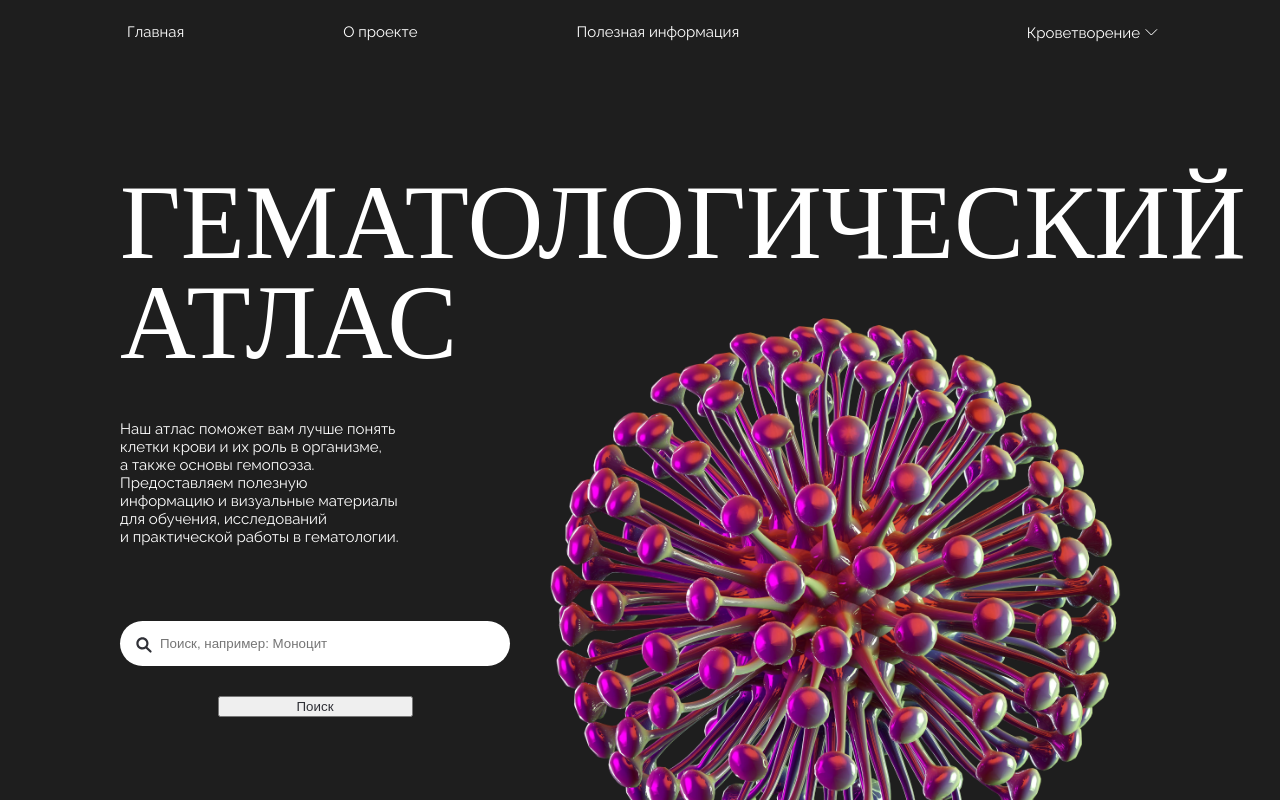
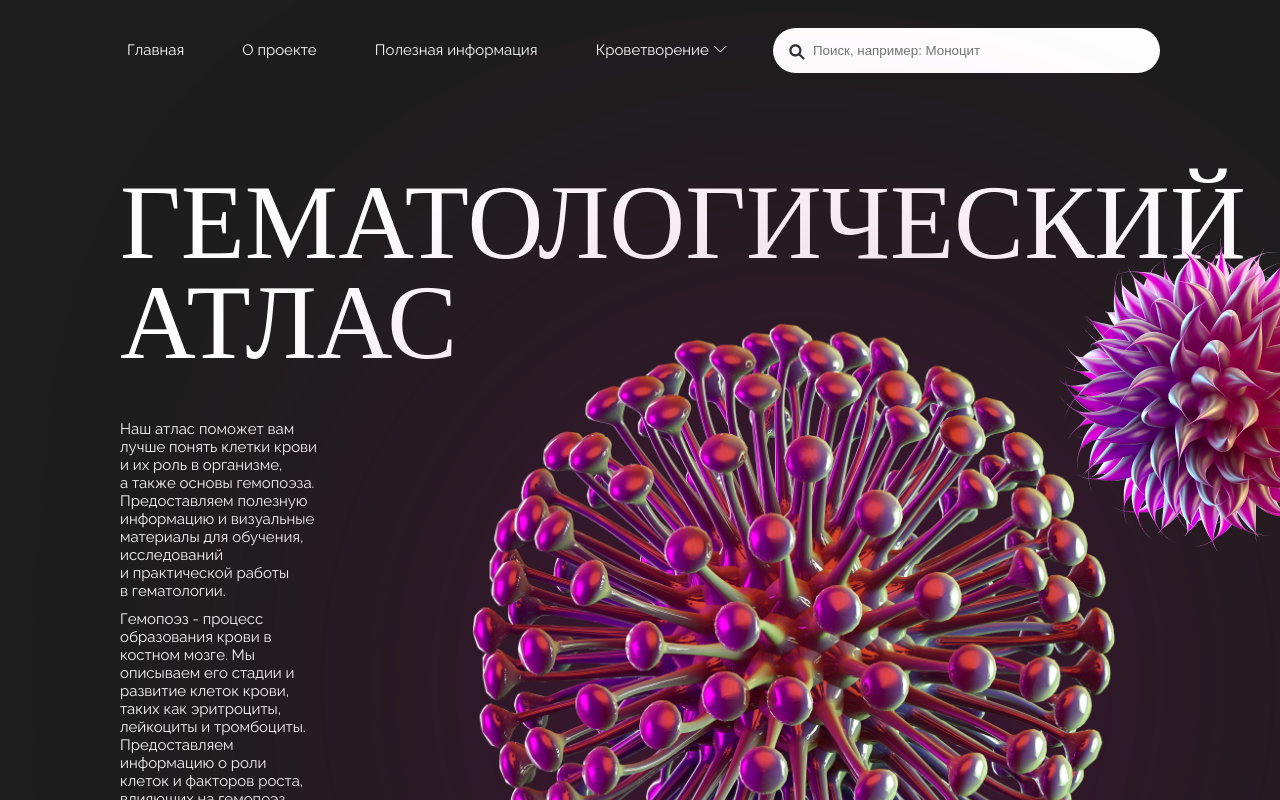
Before and after one commit to borshhevskijj/hematology-atlas, a React (Create React App) app in the folder view/: page / in a window 1280 px wide. Built offline with nearby package versions, Linux system fonts and the light colour scheme; no server answers.

Commit message:
styling navbar

```diff
--- a/view/src/App.css
+++ b/view/src/App.css
@@ -9,6 +9,9 @@
 *::before, *::after{
     box-sizing: border-box;
 }
+/* #root{
+    overflow: hidden;
+} */
 html, body {
     height: 100%;
     margin: 0;
@@ -21,12 +24,15 @@ html, body {
  }
 body{
     position: relative;
-    padding: 0 120px;
+    /* padding: 0 120px; */
     font-size: 15px;
     font-family: 'Raleway', sans-serif;
     font-feature-settings: 'pnum' on, 'lnum' on;
     scroll-behavior: smooth;
     overflow-y: scroll;
+}
+header,section{
+    margin: 0 120px;
 }
 p{
     line-height: 18px;
@@ -60,5 +66,4 @@ h2{
     p{
         line-height: 16.44px;
     }
-
 }
--- a/view/src/views/homePage/MainScreen/Main.tsx
+++ b/view/src/views/homePage/MainScreen/Main.tsx
@@ -1,6 +1,7 @@
 import { Input } from "../../search/Input";
 import cl from "./main.module.css";
 import img from "../../../assets/mainScreen/mainScreenHQ.webp";
+import img2 from "../../../assets/mainScreen/mainScreenImg2.png";
 const Main = () => {
   return (
     <section className={cl.main}>
@@ -16,10 +17,17 @@ const Main = () => {
             Предоставляем полезную информацию и визуальные материалы для обучения, исследований и практической работы
             в гематологии.
           </p>
-          <Input />
+          <p>
+            Гемопоэз - процесс образования крови в костном мозге. Мы описываем его стадии и развитие клеток крови, таких
+            как эритроциты, лейкоциты и тромбоциты. Предоставляем информацию о роли клеток и факторов роста, влияющих на
+            гемопоэз.
+          </p>
         </div>
-        <div className={cl.imageWrapper}>
+        <div className={cl.bigImageWrapper}>
           <img src={img} alt="image" />
+        </div>
+        <div className={cl.smallImageWrapper}>
+          <img src={img2} alt="image" />
         </div>
       </div>
     </section>
--- a/view/src/views/homePage/MainScreen/main.module.css
+++ b/view/src/views/homePage/MainScreen/main.module.css
@@ -12,18 +12,27 @@
 }
 
 .contentWrapper p{
-    padding: 0 110px 75px 0;
+    padding: 0 110px 10px 0;
+}
+.contentWrapper{
+    width: 35%;
+}
+.bigImageWrapper{
+    position: relative;
+    width: 733px;
+    height:745px;
+    min-width: 733px;
+    min-height:745px;
+    top: -140px;
+}
+.smallImageWrapper{
+    position: absolute;
+    right: -220px;
+    top: -190px;
 }
 
-.imageWrapper{
-    position: relative;
-    width: 650px;
-    height:650px;
-    min-width: 650px;
-    min-height: 650px;
-    top: -140px;
-}
-.imageWrapper img{
+.bigImageWrapper img{
     width: 100%;
     height: 100%;
+    filter: drop-shadow(3px 32px 180px rgba(132, 1, 91, 0.53));
 }
--- a/view/src/views/homePage/aboutBloodCells/BloodCellsTypes.tsx
+++ b/view/src/views/homePage/aboutBloodCells/BloodCellsTypes.tsx
@@ -1,4 +1,5 @@
 import cl from "./bloodCellsTypes.module.css";
+import img from "../../../assets/aboutBloodCells/bloodTypesImg.png";
 const BloodCellsTypes = () => {
   return (
     <div className={cl.content}>
@@ -33,6 +34,9 @@ const BloodCellsTypes = () => {
           9–12 дней.
         </p>
       </article>
+      <div className={cl.bgImg}>
+        <img src={img} alt="" />
+      </div>
     </div>
   );
 };
--- a/view/src/views/homePage/aboutBloodCells/bloodCellsTypes.module.css
+++ b/view/src/views/homePage/aboutBloodCells/bloodCellsTypes.module.css
@@ -1,13 +1,25 @@
 .content{
     display: flex;
     flex-wrap: wrap;
+    justify-content: center;
+    position: relative;
     gap: 13px;
     padding-bottom: 260px;
 }
 .content h3{
-    width: calc(100%/3)
+    width: calc(calc(100%/3) - 13px);
+}
+.content h4{
+    margin-bottom: 18px;
 }
 .content article{
-    width: calc(calc(100%/3) - 39px);
-    /* flex: 1 1 33; */
+    width: calc(calc(100%/3) - 13px);
 }
+.content p {
+    padding-bottom: 15px;
+}
+.bgImg{
+    position: absolute;
+    bottom: -240px;
+    left: -240px;
+}
--- a/view/src/views/homePage/aboutProject/AboutProject.tsx
+++ b/view/src/views/homePage/aboutProject/AboutProject.tsx
@@ -23,11 +23,11 @@ const AboutProject = () => {
           <div>
             <img src={img2} alt="123" />
           </div>
-          <p>
+          {/* <p>
             Гемопоэз - процесс образования крови в костном мозге. Мы описываем его стадии и развитие клеток крови, таких
             как эритроциты, лейкоциты и тромбоциты. Предоставляем информацию о роли клеток и факторов роста, влияющих на
             гемопоэз.
-          </p>
+          </p> */}
         </div>
       </div>
     </section>
--- a/view/src/views/navBar/NavBar.tsx
+++ b/view/src/views/navBar/NavBar.tsx
@@ -2,6 +2,7 @@ import React from "react";
 import cl from "./navBar.module.css";
 import { HashLink as Link } from "react-router-hash-link";
 import subMenuIcon from "../../assets/icons/subMenuIcon.svg";
+import { Input } from "../search/Input";
 
 interface Props {
   SubmenuRef: React.MutableRefObject<null | HTMLAnchorElement>;
@@ -13,7 +14,6 @@ const NavBar: React.FC<Props> = ({ isOpen, SubmenuRef }) => {
     <header id="main">
       <nav>
         <ul>
-          <div className={cl.navBarLeftPart}>
           <li>
             <Link to="/#main">Главная</Link>
           </li>
@@ -23,13 +23,12 @@ const NavBar: React.FC<Props> = ({ isOpen, SubmenuRef }) => {
           <li>
             <Link to="/#aboutBloodCells">Полезная информация</Link>
           </li>
-          </div>
-
-          <li className={cl.navBarRightPart}>
+          <li className={cl.submenuBnt}>
             <a href="#" ref={SubmenuRef}>
               Кроветворение
               <img className={`${isOpen ? "" : cl.imgOpen}`} src={subMenuIcon} alt="open/close icon" />
             </a>
+            {/* ---------------- */}
             <ul className={`${cl.submenu} ${isOpen ? cl.open : ""}`}>
               <li>
                 <Link to={`hematopoiesis/lymphopoiesis`}>Лимфопоэз</Link>
@@ -54,6 +53,7 @@ const NavBar: React.FC<Props> = ({ isOpen, SubmenuRef }) => {
               </li>
             </ul>
           </li>
+          <Input />
         </ul>
       </nav>
     </header>
--- a/view/src/views/navBar/navBar.module.css
+++ b/view/src/views/navBar/navBar.module.css
@@ -4,69 +4,60 @@ header{
 nav ul {
   display: flex;
   justify-content: space-between;
+  align-items: center;
   min-height: 50px;
+  position: relative;
 }
 nav ul li > *{
   padding: 7px;
 }
-.navBarLeftPart{
-    display: flex;
+
+.submenuBnt {
+  /* cursor: pointer; */
+  position: relative;
+  z-index:34;
 }
-.navBarLeftPart li:not(:last-child){
-  margin-right: 145px;
+.submenuBnt a{
+  position: relative;
+  z-index: 34;
 }
 
-.navBarRightPart a {
-  /* cursor: pointer; */
-  position: relative;
-  z-index: 2;
-}
-
-.navBarRightPart img{
+.submenuBnt img{
   position: relative;
   left: 5px;
   transition: transform .3s cubic-bezier(0.165, 0.84, 0.44, 1) ;
 }
 
-.navBarRightPart .imgOpen{
+.submenuBnt .imgOpen{
     transform:rotate(180deg);
 }
 
 
 .submenu {
-  display: block;
   position: absolute;
+  padding: 90px 30px 30px 30px;
   z-index: 1;
-  top: -500px;
-  right: 100px;
-  padding: 0;
+  top: -530px;
   transition: all .4s cubic-bezier(0.165, 0.84, 0.44, 1);
-
+  display: flex;
+  flex-direction: column;
+  align-items: center;
+  right: -70px;
+  left: -75px;
+  z-index: 33;
+  background: rgba(6, 6, 6, 0.23);
+  box-shadow: inset 0px 1px 40px rgba(248, 230, 250, 0.2);
+  -webkit-backdrop-filter: blur(5px);
+  backdrop-filter: blur(5px);
+  border-radius: 0px 0px 15px 15px;
+  opacity: 0.98;
   }
 
-  .submenu.open::after{
-    content: '';
-    position: absolute;
-    top: -30%;
-    left: -15%;
-    width: 130%;
-    height: 160%;
-    background: rgba(6, 6, 6, 0.23);
-    opacity: 0.98;
-    box-shadow: inset 0px 1px 40px rgba(248, 230, 250, 0.2);
-    -webkit-backdrop-filter: blur(5px);
-    backdrop-filter: blur(5px);
-    border-radius: 0px 0px 15px 15px;
+  .submenu.open{
+    transform: translateY(465px);
   }
 
 
   .submenu li{
     padding: 10px 0px;
   }
-
- .submenu.open{
-    transform: translateY(550px);
-    display: flex;
-    flex-direction: column;
-    align-items: center;
-  }
--- a/view/src/views/search/Input.tsx
+++ b/view/src/views/search/Input.tsx
@@ -14,10 +14,16 @@ export const Input: React.FC = () => {
   const [inputText, setInputText] = useState(sessionStorage.getItem("CellName") || "");
   const navigate = useNavigate();
 
+  const onPressEnterOnInput = (e: React.KeyboardEvent<HTMLInputElement>) => {
+    if (e.key === "Enter") {
+      navigate(`/search/${inputText}`);
+    }
+  };
   return (
     <div className={cl.inputContainer}>
       <div className={cl.inputWrapper}>
         <input
+          onKeyDown={(e) => onPressEnterOnInput(e)}
           type="text"
           value={inputText}
           list="auto_complete"
@@ -26,7 +32,7 @@ export const Input: React.FC = () => {
         />
         <img src={searchIcon} alt="searchIcon" />
       </div>
-      <button onClick={() => navigate(`/search/${inputText}`)}>Поиск</button>
+      {/* <button onClick={() => navigate(`/search/${inputText}`)}>Поиск</button> */}
       <AutoComplete />
     </div>
   );
--- a/view/src/views/search/input.module.css
+++ b/view/src/views/search/input.module.css
@@ -1,5 +1,5 @@
 .inputContainer{
-    position: relative;
+    /* position: relative; */
     display: flex;
     flex-direction: column;
     align-items: center;
@@ -19,12 +19,14 @@
   }
 
 .inputWrapper{
-    width: 100%;
+    position: relative;
+    width: 387px;
+    height: 44px;
 }
-.inputContainer button{
+/* .inputContainer button{
     width: 50%;
     color: rgba(47, 48, 54, 1);
-}
+} */
 .inputWrapper img{
     width: 16px;
     height: 16px;
```
Also changed, not shown: view/src/assets/aboutBloodCells/bloodTypesImg.png (added), view/src/assets/mainScreen/mainScreenImg2.png (added). Lines whose indentation alone changed are shown as unchanged.
